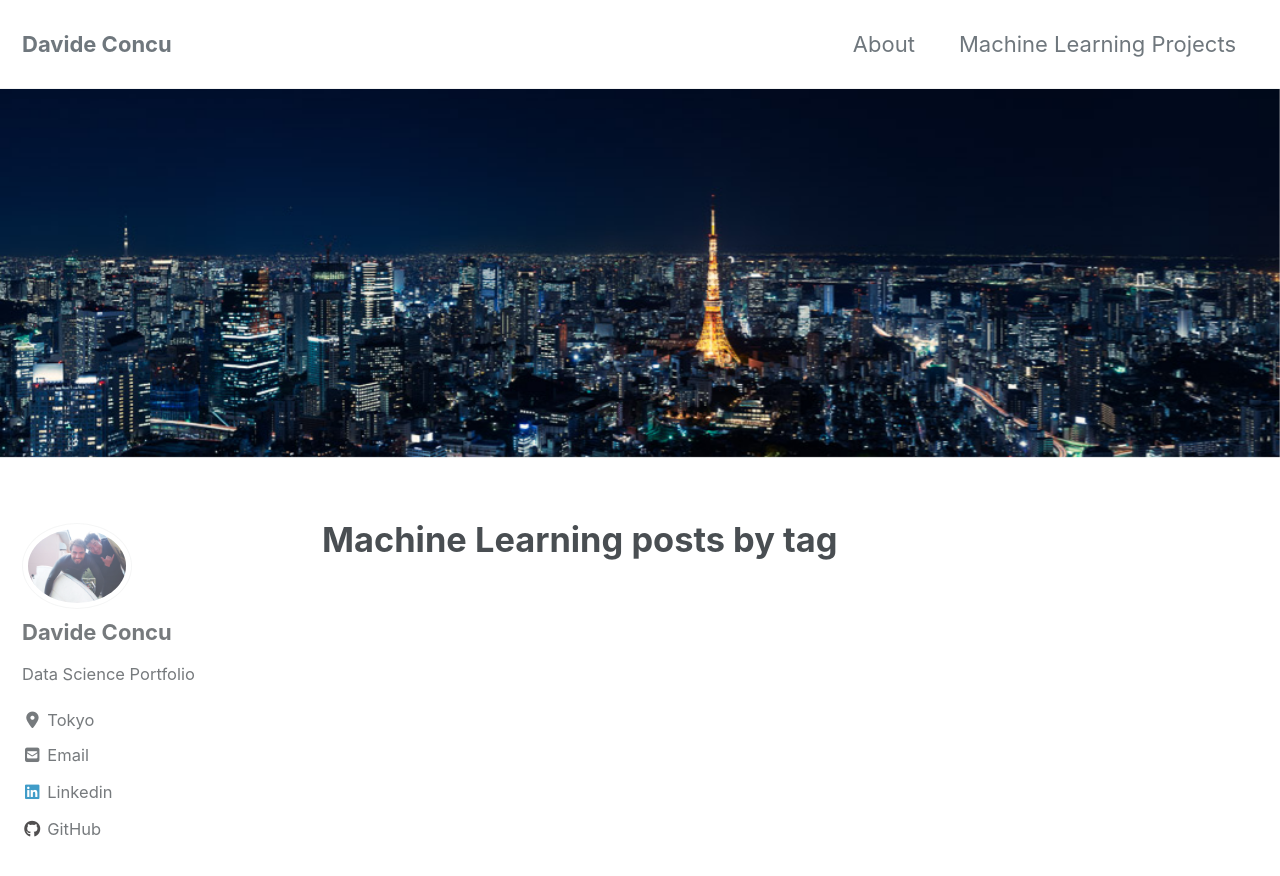
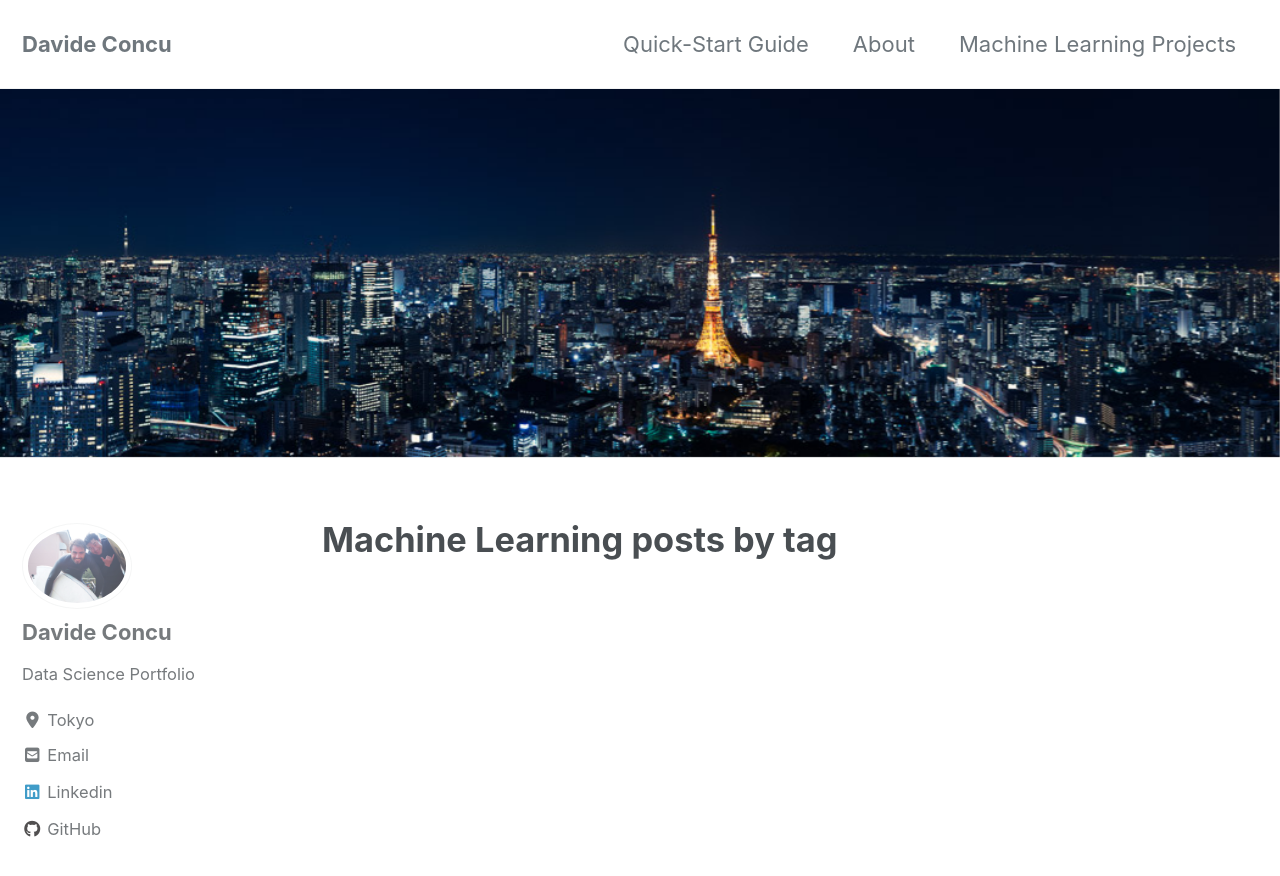
Before and after one commit to DavideDaz/EntuData, a Jekyll site: the page built from _pages/machinelearning.md, in a window 1280 px wide and 900 px high. Shown: the top 876 px of the window. Built offline with Jekyll 4.4.1, drawn with Linux system fonts in a browser that asks for light colours; cached includes are drawn as plain includes; nearby versions of some CDN libraries.

Commit message:
pictures

```diff
--- a/_config.yml
+++ b/_config.yml
@@ -108,7 +108,7 @@ analytics:
 # Site Author
 author:
   name             : "Davide Concu"
-  avatar           : "/images/bioSurf.jpeg"
+  avatar           : "/pictures/bioSurf.jpeg"
   bio              : "Data Science Portfolio"
   location         : "Tokyo"
   email            :
--- a/_data/navigation.yml
+++ b/_data/navigation.yml
@@ -1,7 +1,7 @@
 # main links
 main:
-#  - title: "Quick-Start Guide"
-#    url: https://mmistakes.github.io/minimal-mistakes/docs/quick-start-guide/
+  - title: "Quick-Start Guide"
+    url: https://mmistakes.github.io/minimal-mistakes/docs/quick-start-guide/
   - title: "About"
     url: /about/
   - title: "Machine Learning Projects"
--- a/_pages/machinelearning.md
+++ b/_pages/machinelearning.md
@@ -4,5 +4,5 @@ permalink: /machine-learning/
 title: "Machine Learning posts by tag"
 author_profile: true
 header:
-  image: "/images/TokyoPanorama.jpg"
+  image: "/pictures/TokyoPanorama.jpg"
 ---
--- a/index.html
+++ b/index.html
@@ -2,5 +2,5 @@
 layout: home
 author_profile: true
 header:
-  image: "/images/Tokyo.jpeg"
+  image: "/pictures/Tokyo.jpeg"
 ---
```
Also changed, not shown: _pages/about.md (+1 -1 lines), pictures/BioGlass.jpeg (renamed from Images/BioGlass.jpeg), pictures/TokyoPanorama.jpg (renamed from Images/TokyoPanorama.jpg), pictures/TokyoTower.jpeg (renamed from Images/TokyoTower.jpeg), pictures/bioSurf.jpeg (renamed from Images/bioSurf.jpeg), pictures/rainbowbridge.jpeg (renamed from Images/rainbowbridge.jpeg), pictures/shinjuku.jpeg (renamed from Images/shinjuku.jpeg), pictures/turbulence.png (renamed from Images/turbulence.png), 5 other files.
